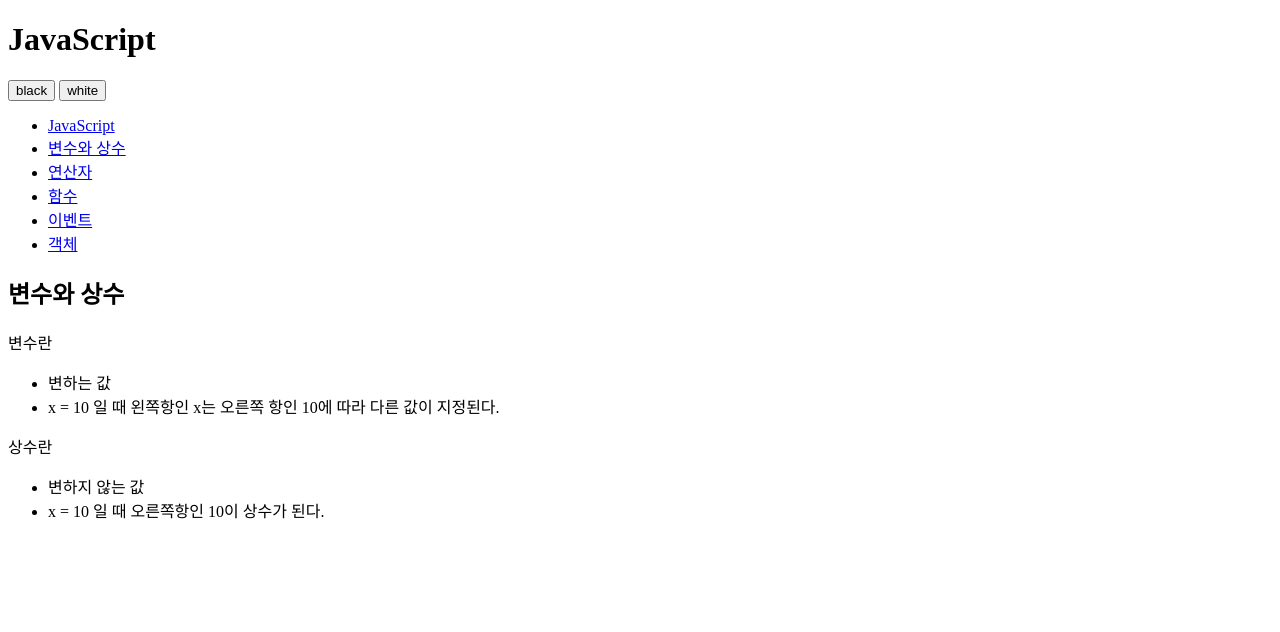
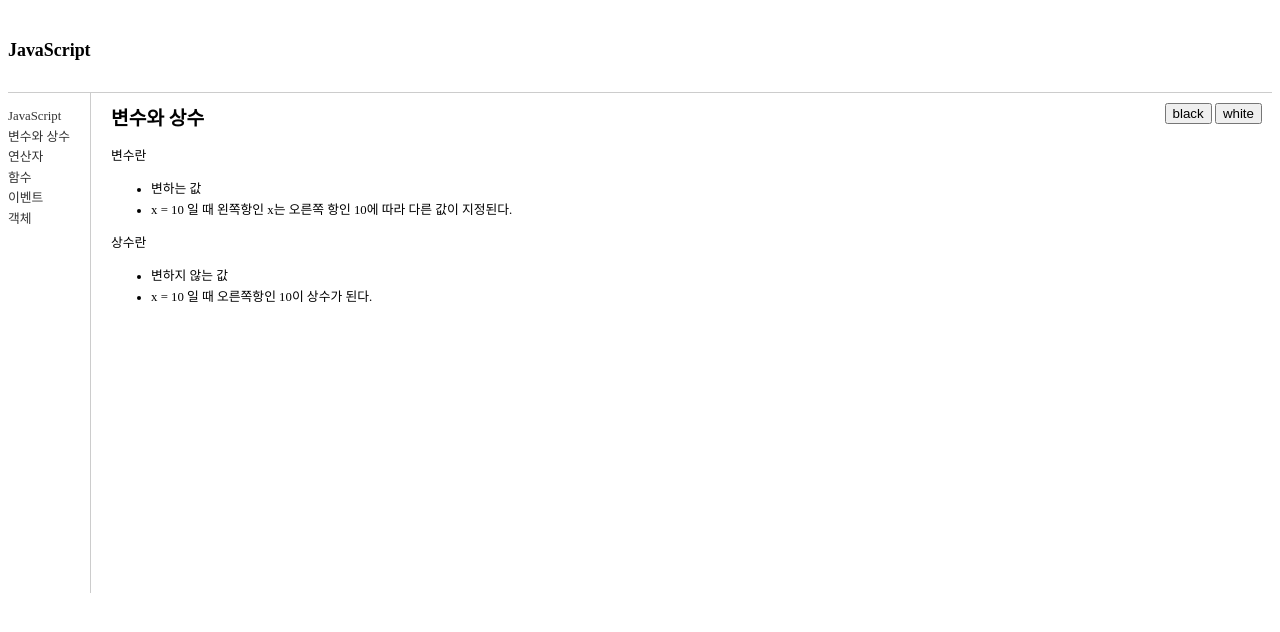
Before and after one commit to cakgit/opentutorials-cak, a plain HTML site: page index.html in a window 1280 px wide. Drawn offline with Linux system fonts and the light colour scheme.

Commit message:
add html

```diff
--- a/index.html
+++ b/index.html
@@ -2,7 +2,37 @@
 <html>
 	<head>
 		<meta charset="utf-8" />
+		        <style type="text/css">
+		        body {
+		        	font-size: 0.8em;
+		        	font-family: dotum;
+		        	line-height: 1.6em;            }
+		        header {
+		        	border-bottom: 1px
+		        	solid #ccc;
+		        	padding: 20px 0;            }
+		        #toolbar {
+		        	padding: 10px;
+		        	float: right;            }
+		        nav {
+		        	 float: left;
+		        	 margin-right: 20px;
+		        	 min-height: 500px;
+		        	 border-right: 1px solid #ccc;            }
+		        nav ul {
+		        	list-style: none;
+		        	padding-left: 0;
+		        	padding-right: 20px;            }
+		        article {
+		        	float: left;            }
+		        a {                text-decoration: none;            }
+		        a:link, a:visited {                color: #333;            }
+		        a:hover {                color: #f60;            }
+		        h1 {                font-size: 1.4em;            }
+		        	</style>
+
 		</head>
+
 		<body id="body">
 		 <div>
 		 	<header>
```
